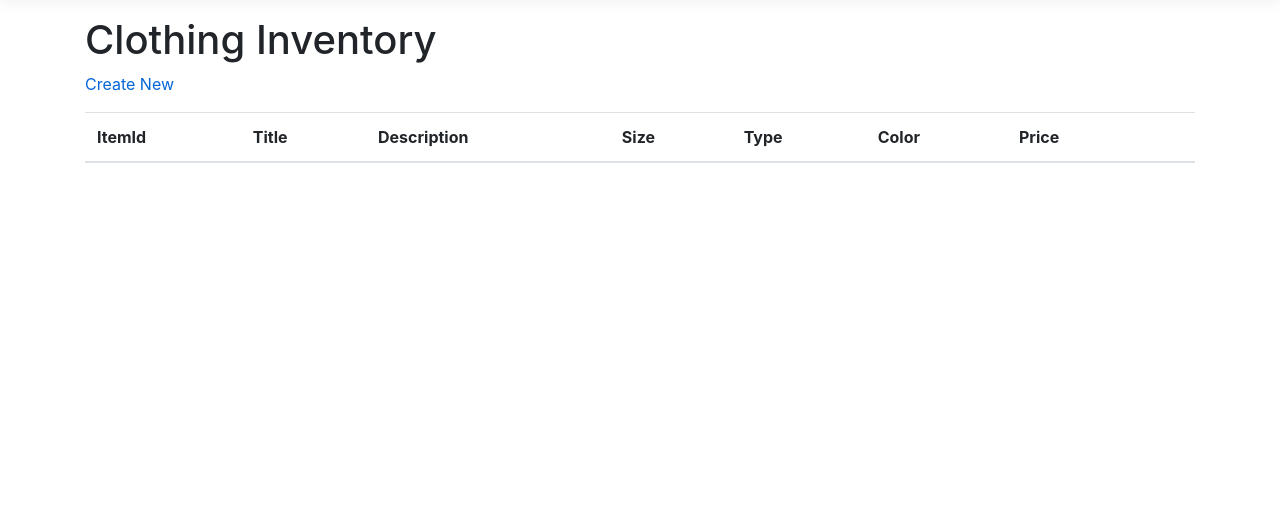
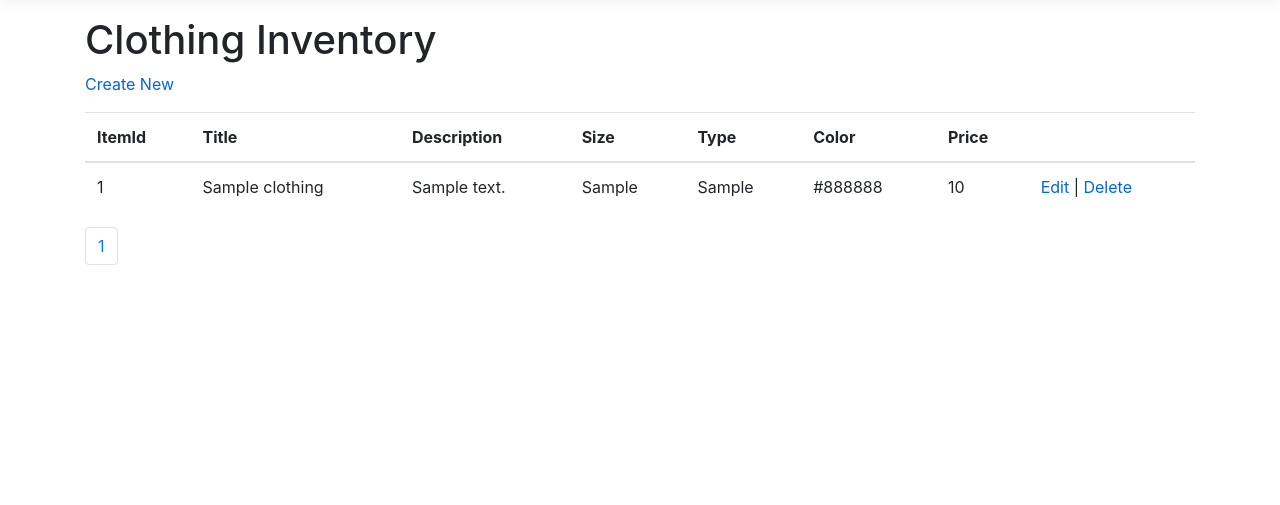
Before and after one commit to greeneteenee/tinyclothesshopping, an ASP.NET Core app: page /Clothes/ShowAll in a window 1280 px wide. Shown: the part 57-562 px from the top of the page. Run offline with ASP.NET Core 8, Linux system fonts and the light colour scheme; tables that the repository leaves empty hold one stand-in row (values such as "Sample post"); lists and menus that the app fills with data are empty.

Commit message:
Created inventory and implemented basic pagination

```diff
--- a/TinyClothes/Controllers/ClothesController.cs
+++ b/TinyClothes/Controllers/ClothesController.cs
@@ -19,11 +19,24 @@
         }
 
         [HttpGet]
-        public IActionResult ShowAll()
+        public async Task<IActionResult> ShowAll(int? page) //variable name need to match asp-route name, use a nullable int because don't have a page to begin with
         {
-            List<Clothing> clothes = new List<Clothing>(); //just a placeholder
+            const int PageSize = 2;
+            int pageNumber = page.HasValue ? page.Value : 1;
+
+            int maxPage = await GetMaxPage(PageSize);
+            ViewData["MaxPage"] = maxPage;
+
+            List<Clothing> clothes = await ClothingDb.GetClothingByPage(_context, pageNumber, PageSize); //database context is injected by the framework using the constructor makes it so you do have to create new database objects everyone you need it
 
             return View(clothes);
+        }
+
+        private async Task<int> GetMaxPage(int PageSize)
+        {
+            int numProducts = await ClothingDb.GetNumClothing(_context);
+            int maxPage = Convert.ToInt32(Math.Ceiling((double)numProducts / PageSize));
+            return maxPage;
         }
 
         [HttpGet]
--- a/TinyClothes/Views/Clothes/ShowAll.cshtml
+++ b/TinyClothes/Views/Clothes/ShowAll.cshtml
@@ -73,3 +73,12 @@
 }
     </tbody>
 </table>
+
+<ul class="pagination">
+@*Print page numbers*@
+@for(int i = 1; i <= (int)ViewData["MaxPage"]; i++)
+{
+    <li class="page-item"><a class="page-link" asp-action="ShowAll" asp-route-page="@i">@i</a></li>
+
+}
+</ul>
```
Also changed, not shown: TinyClothes/Data/ClothingDb.cs (+14 -0 lines).
